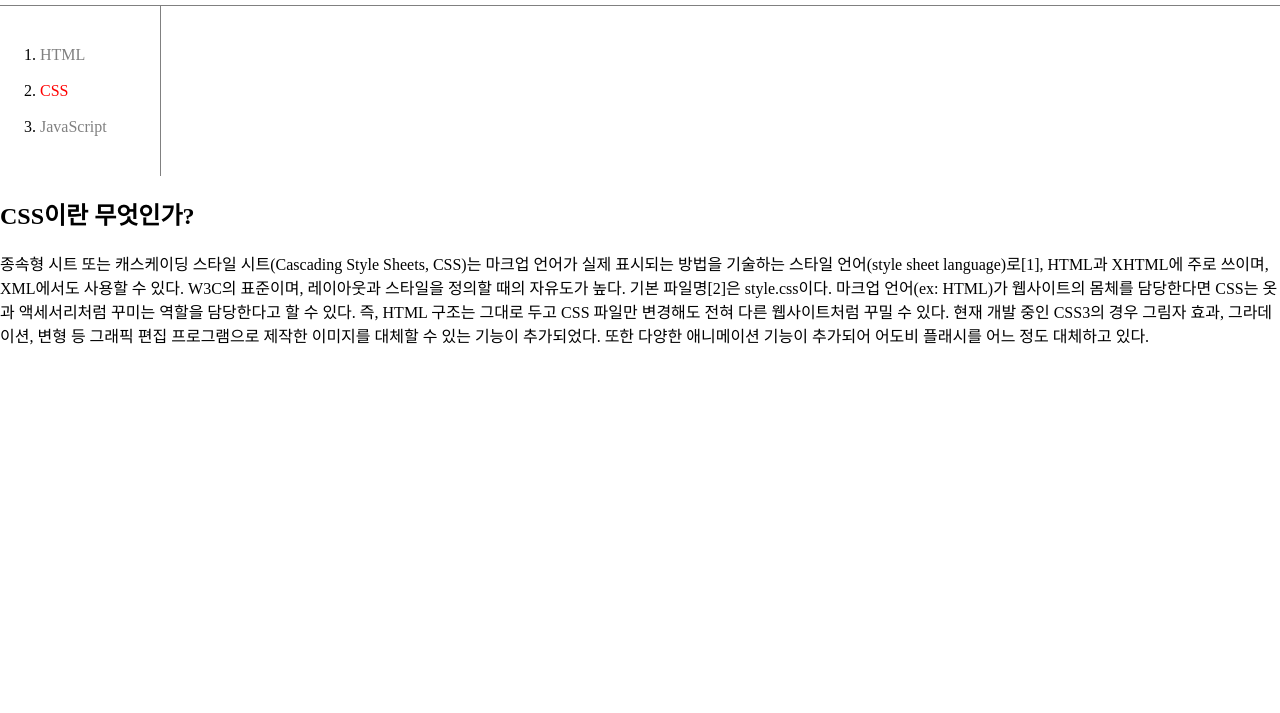
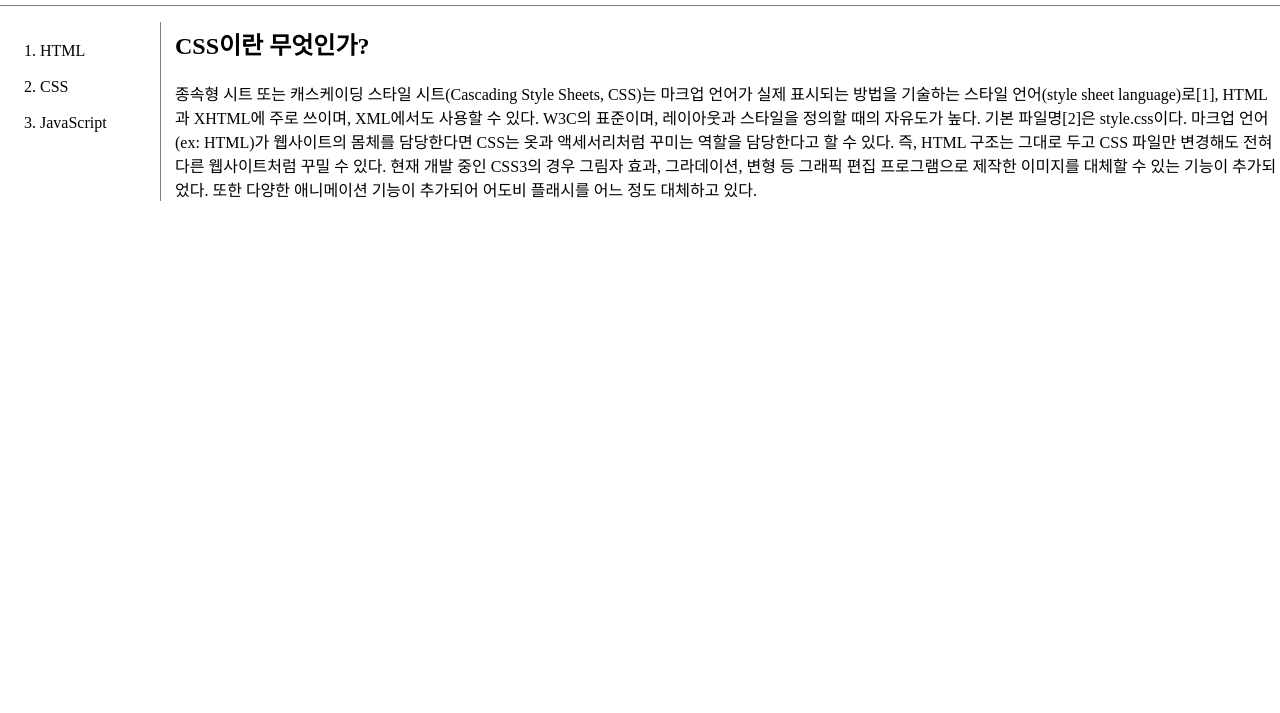
Before and after one commit to kimseonj/web-site, a plain HTML site: page 2.html in a window 1280 px wide. Shown: the part 87-800 px from the top of the page. Drawn offline with Linux system fonts and the light colour scheme.

Commit message:
css 끝!

```diff
--- a/2.html
+++ b/2.html
@@ -4,54 +4,23 @@
     <title>WEB1 - html</title>
     <meta charset="utf-8">
     <!-- css 사용 -->
-    <style>
-        a {
-            color:black;
-            text-decoration: none;
-        }
-        #active {
-            color:red;
-        }
-        .saw {
-            color:gray;
-        }
-        h1 {
-            font-size: 45px;
-            text-align: center;
-            border-bottom:1px solid gray;
-            margin:0;
-            padding:20px;
-        }
-        ol {
-            border-right:1px solid gray;
-            width:80px;
-            margin:0;
-            padding:40px;
-        }
-        body {
-            margin:0px;
-        }
-    </style>
+    <link rel="stylesheet" href="style.css">
 </head>
 <body>
-    <h1><a href="index.html" style="color:blueviolet;">WEB</a></h1>
+    <h1><a href="index.html">WEB</a></h1>
+    <div id="grid">
         <ol>
-        <li><a href="1.html" class="saw">HTML</a></li>
+            <li><a href="1.html">HTML</a></li>
             <br>
-        <li><a href="2.html" class="saw" id="active">CSS</a></li>
+            <li><a href="2.html">CSS</a></li>
             <br>
-        <li><a href="3.html" class="saw">JavaScript</a></li>
+            <li><a href="3.html">JavaScript</a></li>
+            <!--
+            <li><a href="1.html"><font color="red">HTML</font></a></li>
+            <li><a href="1.html" style="color:blueviolet;">HTML</a></li>
+            -->
         </ol>
-
-    <!-- font 태그를 사용했음
-    <h1><a href="index.html"><font color="green">WEB</font></a></h1>
-    <ol>
-        <li><a href="1.html"><font color="red">HTML</font></a></li>
-        <li><a href="2.html"><font color="red">CSS</font></a></li>
-        <li><a href="3.html"><font color="red">JavaScript</font></a></li>
-    </ol>
-    -->
-
+        <div id="article">
             <h2>CSS이란 무엇인가?</h2>
             <p>
                 종속형 시트 또는 캐스케이딩 스타일 시트(Cascading Style Sheets, CSS)는 마크업 언어가 실제 표시되는 방법을 기술하는 스타일 언어(style sheet language)로[1], HTML과 XHTML에 주로 쓰이며, XML에서도 사용할 수 있다. W3C의 표준이며, 레이아웃과 스타일을 정의할 때의 자유도가 높다.
@@ -62,5 +31,7 @@
 
                 현재 개발 중인 CSS3의 경우 그림자 효과, 그라데이션, 변형 등 그래픽 편집 프로그램으로 제작한 이미지를 대체할 수 있는 기능이 추가되었다. 또한 다양한 애니메이션 기능이 추가되어 어도비 플래시를 어느 정도 대체하고 있다.
             </p>
+        </div>
+    </div>
 </body>
 </html>
--- /dev/null
+++ b/style.css
@@ -0,0 +1,38 @@
+body{
+    margin:0;
+}
+a{
+    color:black;
+    text-decoration:none;
+}
+h1{
+    font-size:45px;
+    text-align:center;
+    border-bottom:1px solid gray;
+    margin:0;
+    padding:20px;
+}
+ol{
+    border-right:1px solid gray;
+    width:100px;
+    margin-left:20px;
+    padding:20px;
+}
+#grid{
+    display:grid;
+    grid-template-columns:150px 1fr;
+}
+#grid #article{
+    padding-left:25px;
+}
+@media(max-width:800px){
+    #grid{
+        display:block;
+    }
+    ol{
+        border-right:none;
+    }
+    h1{
+        border-bottom:none;
+    }
+}
```
Also changed, not shown: 1.html (+8 -1 lines), 3.html (+7 -1 lines), index.html (+5 -1 lines). Lines whose indentation alone changed are shown as unchanged.
